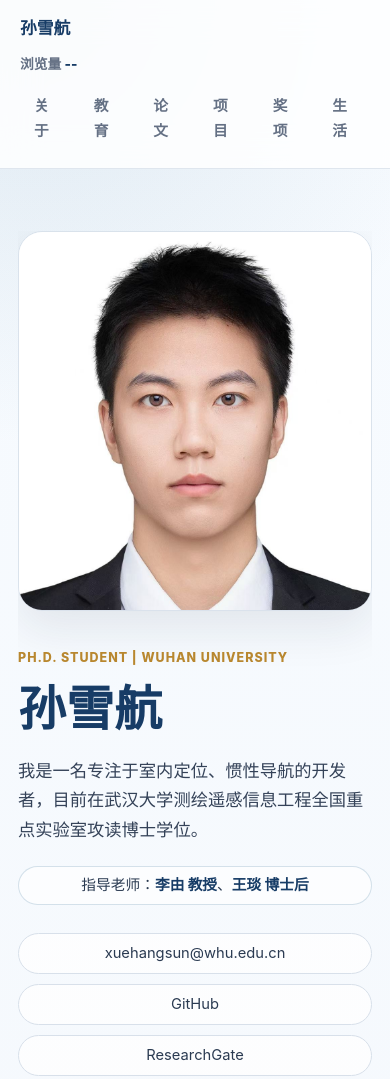
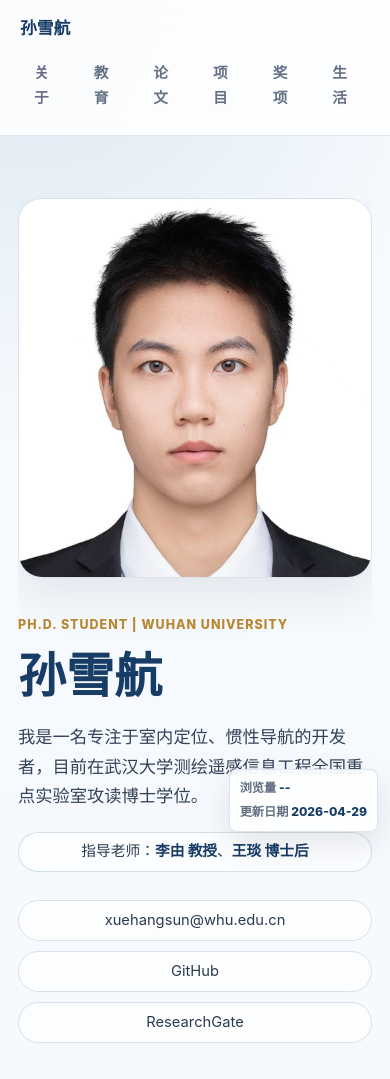
Before and after one commit to SunXuehang/MyWeb, a plain HTML site: page docs/index.html in a window 390 px wide. Shown: the top 1079 px of the page. Drawn offline with Linux system fonts and the light colour scheme; some packages are replaced by stand-ins of ours; a script that the page names is missing.

Commit message:
添加pdf

```diff
--- a/docs/index.html
+++ b/docs/index.html
@@ -10,9 +10,6 @@
   <header class="site-header">
     <nav class="nav">
       <a class="brand" href="#about">孙雪航</a>
-      <div class="site-stats">
-        浏览量 <span id="busuanzi_value_site_pv">--</span>
-      </div>
       <div class="nav-links">
         <a href="#about">关于</a>
         <a href="#education">教育</a>
@@ -23,6 +20,10 @@
       </div>
     </nav>
   </header>
+  <aside class="site-meta" aria-label="站点信息">
+    <span>浏览量 <strong id="busuanzi_value_site_pv">--</strong></span>
+    <span>更新日期 <strong>2026-04-29</strong></span>
+  </aside>
   <main>
     <section id="about" class="hero">
       <div class="about-container">
@@ -75,9 +76,9 @@
             </a>
             <div class="publication-copy">
               <span class="publication-year">2025</span>
-              <h3>MEIO-Net: A Motion-Aware Early-Exit Inertial Odometry Network for Efficient Pedestrian Dead Reckoning (PDR)</h3>
+              <h3><a href="https://ieeexplore.ieee.org/document/11251007" target="_blank" rel="noopener">MEIO-Net: A Motion-Aware Early-Exit Inertial Odometry Network for Efficient Pedestrian Dead Reckoning (PDR)</a></h3>
               <p class="publication-citation">Sun X, Li Y, Wang Y, et al. MEIO-Net: A Motion-Aware Early-Exit Inertial Odometry Network for Efficient Pedestrian Dead Reckoning (PDR)[J]. IEEE Internet of Things Journal, 2025.</p>
-              <a class="publication-link" href="https://ieeexplore.ieee.org/document/11251007" target="_blank" rel="noopener">IEEE Xplore</a>
+              <a class="publication-link" href="assets/paper/MEIO-Net%3A%20A%20Motion-Aware%20Early-Exit%20Inertial.pdf" download>下载 PDF</a>
             </div>
           </article>
         </li>
@@ -88,9 +89,9 @@
             </a>
             <div class="publication-copy">
               <span class="publication-year">2025</span>
-              <h3>A Smartphone-Based Platform for Real-Time Deep Learning Pedestrian Dead Reckoning</h3>
+              <h3><a href="https://ieeexplore.ieee.org/document/11468450" target="_blank" rel="noopener">A Smartphone-Based Platform for Real-Time Deep Learning Pedestrian Dead Reckoning</a></h3>
               <p class="publication-citation">Sun X, Wang Y, Li Y, et al. A Smartphone-Based Platform for Real-Time Deep Learning Pedestrian Dead Reckoning[C]//2025 International Ubiquitous Positioning, Indoor Navigation and Location-Based Services Conference (UPINLBS). IEEE, 2025: 1-6.</p>
-              <a class="publication-link" href="https://ieeexplore.ieee.org/document/11468450" target="_blank" rel="noopener">IEEE Xplore</a>
+              <a class="publication-link" href="assets/paper/A%20Smartphone-Based%20Platform%20for%20Real-Time%20Deep%20Learning%20Pedestrian%20Dead%20Reckoning.pdf" download>下载 PDF</a>
             </div>
           </article>
         </li>
@@ -148,7 +149,7 @@
       <ul class="award-list">
         <li>
           <span class="award-time">2025</span>
-          <span><a href="https://gnsscenter.whu.edu.cn/info/1091/10381.htm#:~:text=%E6%AD%A6%E6%B1%89%E5%A4%A7%E5%AD%A6%E5%8D%AB%E6%98%9F%E5%AF%BC%E8%88%AA%E5%AE%9A%E4%BD%8D%E6%8A%80%E6%9C%AF%E7%A0%94%E7%A9%B6%E4%B8%AD%E5%BF%83%EF%BC%88%E6%97%B7%E4%BF%AD%E3%80%81%E7%8E%8B%E7%90%B0%E3%80%81%E9%99%88%E4%B8%96%E4%B8%80%EF%BC%89%E3%80%81%E6%B5%8B%E7%BB%98%E9%81%A5%E6%84%9F%E4%BF%A1%E6%81%AF%E5%B7%A5%E7%A8%8B%E5%85%A8%E5%9B%BD%E9%87%8D%E7%82%B9%E5%AE%9E%E9%AA%8C%E5%AE%A4%EF%BC%88%E5%AD%99%E9%9B%AA%E8%88%AA%E3%80%81%E9%83%91%E9%95%87%E5%A5%87%EF%BC%89%E5%B8%88%E7%94%9F%E4%B8%8E%E6%B7%B1%E5%9C%B3%E4%BC%A0%E9%9F%B3%E6%8E%A7%E8%82%A1%E8%82%A1%E4%BB%BD%E6%9C%89%E9%99%90%E5%85%AC%E5%8F%B8%EF%BC%88%E8%AE%B8%E7%AB%8B%E5%B9%B3%E3%80%81%E6%9B%B9%E9%BB%8E%EF%BC%89%E8%81%94%E5%90%88%E7%BB%84%E9%98%9F%EF%BC%8C%E5%9C%A8%E5%90%8C%E6%9C%9F%E4%B8%BE%E5%8A%9E%E7%9A%84%E7%AC%AC%E5%8D%81%E4%BA%8C%E5%B1%8A%E5%AE%A4%E5%86%85%E5%AE%9A%E4%BD%8D%E4%B8%8E%E5%AE%A4%E5%86%85%E5%AF%BC%E8%88%AA%EF%BC%88IPIN%EF%BC%89%E5%9B%BD%E9%99%85%E6%AF%94%E8%B5%9B%E4%B8%AD%E8%8E%B7%E5%BE%97%E4%BA%86Track,6%E8%B5%9B%E9%81%93%E7%9A%84%E5%86%A0%E5%86%9B%EF%BC%8C%E8%BF%99%E4%B9%9F%E6%98%AF%E5%9B%A2%E9%98%9F%E7%AC%AC%E5%85%AB%E6%AC%A1%E8%8E%B7%E5%BE%97IPIN%E7%B3%BB%E5%88%97%E8%B5%9B%E4%BA%8B%E5%86%A0%E5%86%9B%E3%80%82" target="_blank" rel="noopener">IPIN 2025 第十五届室内定位与室内导航国际竞赛 全国冠军</a></span>
+          <span><a href="https://gnsscenter.whu.edu.cn/info/1091/10381.htm#:~:text=%E6%AD%A6%E6%B1%89%E5%A4%A7%E5%AD%A6%E5%8D%AB%E6%98%9F%E5%AF%BC%E8%88%AA%E5%AE%9A%E4%BD%8D%E6%8A%80%E6%9C%AF%E7%A0%94%E7%A9%B6%E4%B8%AD%E5%BF%83%EF%BC%88%E6%97%B7%E4%BF%AD%E3%80%81%E7%8E%8B%E7%90%B0%E3%80%81%E9%99%88%E4%B8%96%E4%B8%80%EF%BC%89%E3%80%81%E6%B5%8B%E7%BB%98%E9%81%A5%E6%84%9F%E4%BF%A1%E6%81%AF%E5%B7%A5%E7%A8%8B%E5%85%A8%E5%9B%BD%E9%87%8D%E7%82%B9%E5%AE%9E%E9%AA%8C%E5%AE%A4%EF%BC%88%E5%AD%99%E9%9B%AA%E8%88%AA%E3%80%81%E9%83%91%E9%95%87%E5%A5%87%EF%BC%89%E5%B8%88%E7%94%9F%E4%B8%8E%E6%B7%B1%E5%9C%B3%E4%BC%A0%E9%9F%B3%E6%8E%A7%E8%82%A1%E8%82%A1%E4%BB%BD%E6%9C%89%E9%99%90%E5%85%AC%E5%8F%B8%EF%BC%88%E8%AE%B8%E7%AB%8B%E5%B9%B3%E3%80%81%E6%9B%B9%E9%BB%8E%EF%BC%89%E8%81%94%E5%90%88%E7%BB%84%E9%98%9F%EF%BC%8C%E5%9C%A8%E5%90%8C%E6%9C%9F%E4%B8%BE%E5%8A%9E%E7%9A%84%E7%AC%AC%E5%8D%81%E4%BA%8C%E5%B1%8A%E5%AE%A4%E5%86%85%E5%AE%9A%E4%BD%8D%E4%B8%8E%E5%AE%A4%E5%86%85%E5%AF%BC%E8%88%AA%EF%BC%88IPIN%EF%BC%89%E5%9B%BD%E9%99%85%E6%AF%94%E8%B5%9B%E4%B8%AD%E8%8E%B7%E5%BE%97%E4%BA%86Track,6%E8%B5%9B%E9%81%93%E7%9A%84%E5%86%A0%E5%86%9B%EF%BC%8C%E8%BF%99%E4%B9%9F%E6%98%AF%E5%9B%A2%E9%98%9F%E7%AC%AC%E5%85%AB%E6%AC%A1%E8%8E%B7%E5%BE%97IPIN%E7%B3%BB%E5%88%97%E8%B5%9B%E4%BA%8B%E5%86%A0%E5%86%9B%E3%80%82" target="_blank" rel="noopener">IPIN 2025 第十五届室内定位与室内导航国际竞赛 全球冠军</a></span>
         </li>
         <li>
           <span class="award-time">2021-2024</span>
--- a/docs/styles.css
+++ b/docs/styles.css
@@ -58,20 +58,6 @@ a {
   text-decoration: none;
 }
 
-.site-stats {
-  margin-left: auto;
-  margin-right: 18px;
-  color: var(--muted);
-  font-size: 0.86rem;
-  font-weight: 650;
-  white-space: nowrap;
-}
-
-.site-stats span {
-  color: var(--accent-dark);
-  font-weight: 800;
-}
-
 .nav-links {
   display: flex;
   gap: 8px;
@@ -89,6 +75,29 @@ a {
 .nav-links a:hover {
   background: #e8f0f8;
   color: var(--accent-dark);
+}
+
+.site-meta {
+  position: fixed;
+  right: 18px;
+  bottom: 18px;
+  z-index: 30;
+  display: grid;
+  gap: 4px;
+  border: 1px solid rgba(216, 224, 234, 0.86);
+  border-radius: 8px;
+  background: rgba(255, 255, 255, 0.84);
+  color: var(--muted);
+  font-size: 0.82rem;
+  font-weight: 650;
+  padding: 9px 12px;
+  box-shadow: 0 12px 30px rgba(23, 32, 51, 0.11);
+  backdrop-filter: blur(14px);
+}
+
+.site-meta strong {
+  color: var(--accent-dark);
+  font-weight: 800;
 }
 
 main {
@@ -359,6 +368,16 @@ ul {
   color: var(--gold);
 }
 
+.publication-copy h3 a {
+  color: inherit;
+  text-decoration: none;
+}
+
+.publication-copy h3 a:hover {
+  color: var(--accent);
+  text-decoration: underline;
+}
+
 .publication-copy p {
   margin: 4px 0 0;
   color: #415069;
@@ -590,10 +609,6 @@ footer p {
     padding: 14px 20px;
   }
 
-  .site-stats {
-    margin: 0;
-  }
-
   .nav-links {
     width: 100%;
     overflow-x: auto;
@@ -602,6 +617,13 @@ footer p {
 
   main {
     padding: 26px 18px 20px;
+  }
+
+  .site-meta {
+    right: 12px;
+    bottom: 12px;
+    font-size: 0.76rem;
+    padding: 8px 10px;
   }
 
   section {
```
Also changed, not shown: 2 other files.
